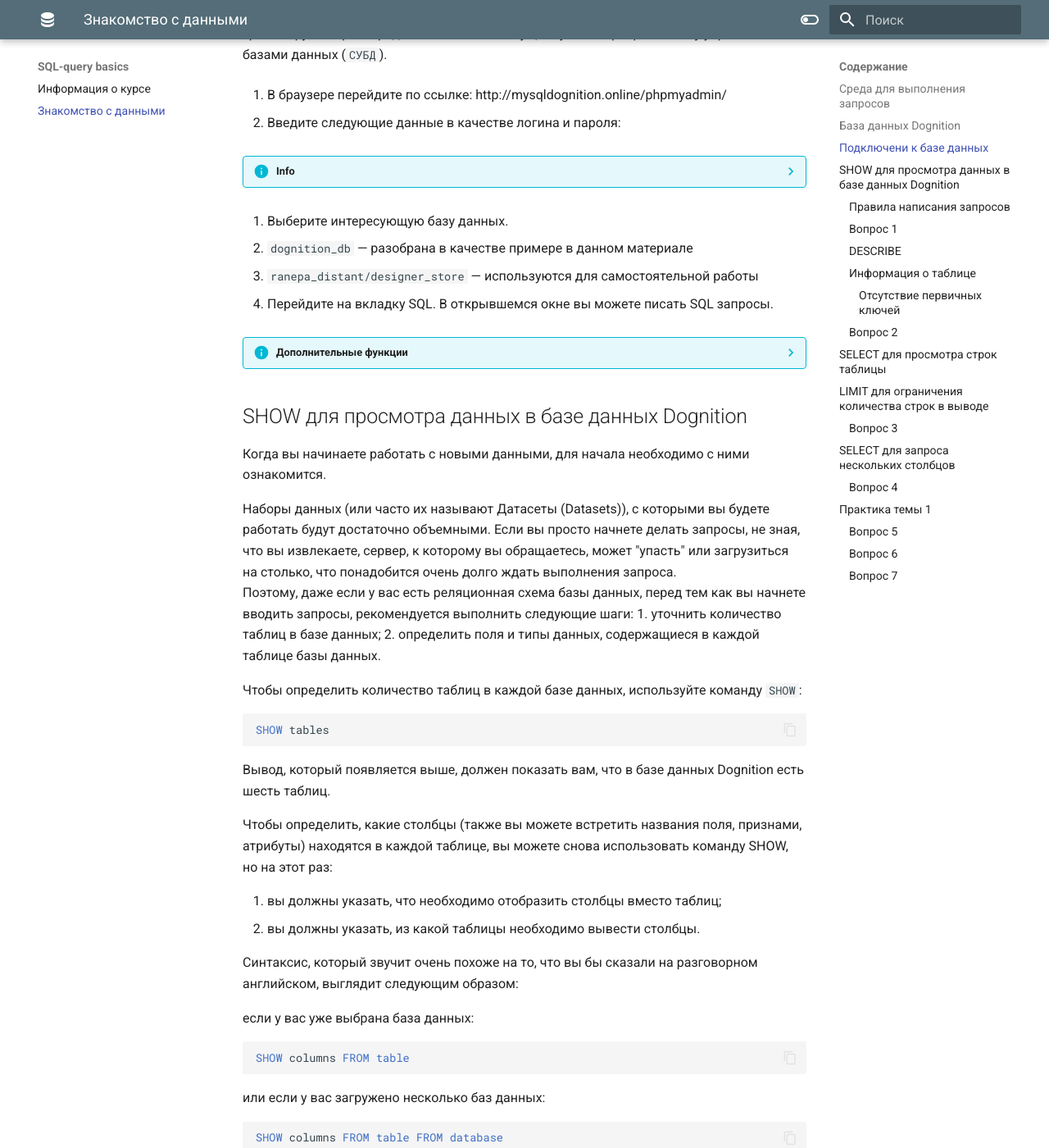
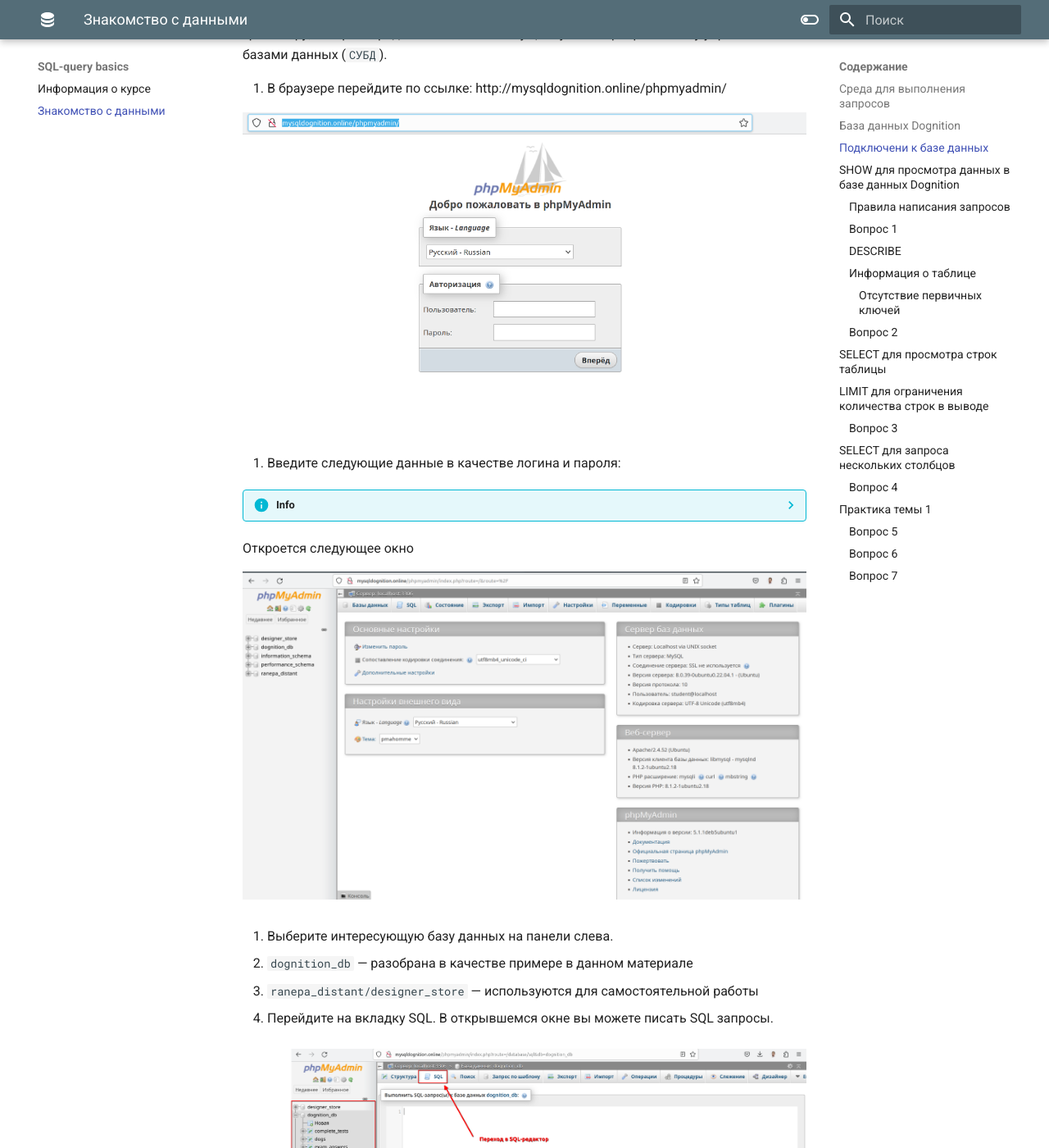
Before and after one commit to pyshkovni/sql-query-basics, an MkDocs documentation site: the page built from docs/looking_at_your_data.md, in a window 1280 px wide and 1400 px high, scrolled down 1013 px. Shown: the whole window at 82% size. Built offline with MkDocs 1.6.1 and Material for MkDocs 9.7.7, drawn with Linux system fonts in a browser that asks for light colours.

Commit message:
Закончил раздел про подключение к phpmyadmin

```diff
--- a/docs/looking_at_your_data.md
+++ b/docs/looking_at_your_data.md
@@ -25,13 +25,13 @@
 
 В этом курсе мы будем практиковаться в написании SQL-запросов на базе набора данных Dognition в блокнотах Jupyter Блокнот включает пошаговые инструкции в письменном виде и примеры кода. Затем, когда вы освоитесь с синтаксисом запроса, вы попрактикуетесь в самостоятельном написании запроса под заданный сценарий.
 
-<!-- TODO -->
-
 ## Подключени к базе данных
 
 Для того, чтобы начать писать запросы к базе данных MySQL, вы можете перейти к тренажеру, который представляет собой запущенную на сервере систему управления базами данных (`СУБД`).
 
 1. В браузере перейдите по ссылке: http://mysqldognition.online/phpmyadmin/
+
+![phpmyadmin1](images/phpmyadmin1.png)
 
 2. Введите следующие данные в качестве логина и пароля:
 
@@ -40,18 +40,30 @@
     логин: student
     пароль: n123456789
 
-3. Выберите интересующую базу данных.
+Откроется следующее окно
+
+![phpmyadmin2](images/phpmyadmin2.png)
+
+3. Выберите интересующую базу данных на панели слева.
 
 * `dognition_db` — разобрана в качестве примере в данном материале
 * `ranepa_distant/designer_store` — используются для самостоятельной работы
 
 4. Перейдите на вкладку SQL. В открывшемся окне вы можете писать SQL запросы.
 
+![phpmyadmin6](images/phpmyadmin6.png)
+
+
 ??? info "Дополнительные функции"
 
     phpmyadmin представляет инструменты для более подробной работы с базой данных. Одним из них является режим Дизайнера. Он автоматически строит реляционную схему выбранной базы. Для того, чтобы им воспользоваться, выберите базу данных и на панели вкладок раскройте пункт "Еще" и выберите инструмент "Дизайнер".
 
+    ![phpmyadmin3](images/phpmyadmin3.png)
+
+    ![phpmyadmin4](images/phpmyadmin4.png)
     Всегда проверяйте какая база данных у вас открыта. Если SQL запрос перестал работать, убедитесь, что вы не перешили в таблицу или другую БД. Если это произошло, просто заново откройте необходимую базу данных на панели слева.
+
+    ![phpmyadmin5](images/phpmyadmin5.png)
 
 ## SHOW для просмотра данных в базе данных Dognition
 
```
Also changed, not shown: docs/images/phpmyadmin1.png (added), docs/images/phpmyadmin2.png (added), docs/images/phpmyadmin3.png (added), docs/images/phpmyadmin4.png (added), docs/images/phpmyadmin5.png (added), docs/images/phpmyadmin6.png (added).
